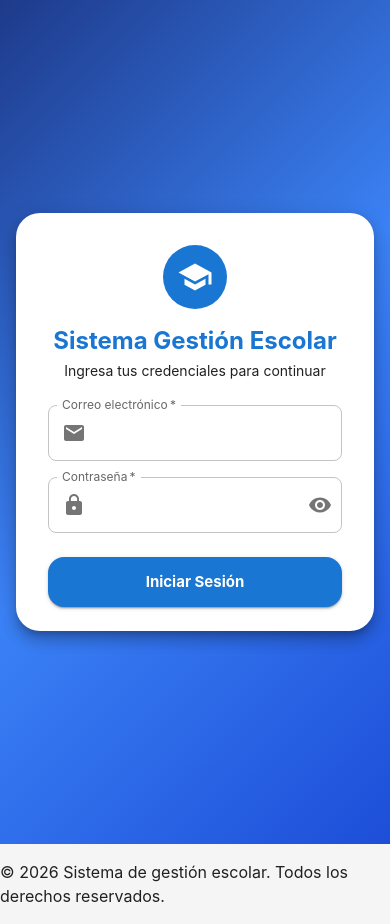
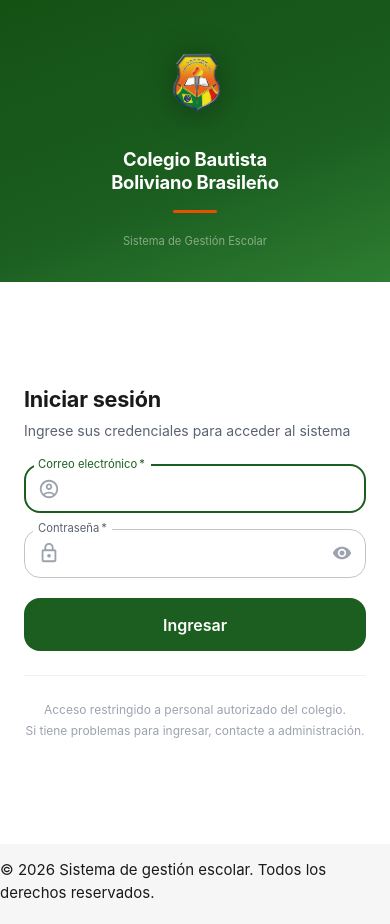
Before and after one commit to jonatan290903-sys/sistema-gestion-escolar, a React (Create React App) app: page /login in a window 390 px wide. Built offline with nearby package versions, Linux system fonts and the light colour scheme.

Commit message:
Rediseno institucional: escudo real, paleta CBB, mobile-first

```diff
--- a/src/App.tsx
+++ b/src/App.tsx
@@ -40,17 +40,94 @@ const AnioAcademicoPage = lazyRetry(() => import('./pages/AnioAcademicoPage'));
 
 const theme = createTheme({
   palette: {
-    primary: { main: '#1976d2' },
-    secondary: { main: '#9c27b0' },
-    background: { default: '#f5f5f5' },
+    primary: {
+      main: '#1B5E20',
+      light: '#388E3C',
+      dark: '#145214',
+      contrastText: '#FFFFFF',
+    },
+    secondary: {
+      main: '#E65100',
+      light: '#FF8A50',
+      dark: '#BF360C',
+      contrastText: '#FFFFFF',
+    },
+    info: {
+      main: '#1565C0',
+      contrastText: '#FFFFFF',
+    },
+    background: {
+      default: '#F5F6F5',
+      paper: '#FFFFFF',
+    },
+    text: {
+      primary: '#1A1A1A',
+      secondary: '#5A6370',
+    },
   },
   typography: {
     fontFamily: '"Inter", "Roboto", "Helvetica", "Arial", sans-serif',
+    h4: { fontWeight: 700, letterSpacing: '-0.02em' },
+    h5: { fontWeight: 700, letterSpacing: '-0.01em' },
+    h6: { fontWeight: 600, letterSpacing: '-0.01em' },
+    body1: { fontSize: '0.9375rem' },
+    body2: { fontSize: '0.875rem' },
+    caption: { fontSize: '0.75rem' },
   },
   shape: { borderRadius: 8 },
   components: {
-    MuiButton: { styleOverrides: { root: { textTransform: 'none', fontWeight: 600 } } },
-    MuiCard: { styleOverrides: { root: { backgroundImage: 'none' } } },
+    MuiButton: {
+      styleOverrides: {
+        root: {
+          textTransform: 'none',
+          fontWeight: 600,
+          boxShadow: 'none',
+          minHeight: 44,
+          '&:hover': { boxShadow: 'none' },
+        },
+      },
+    },
+    MuiCard: {
+      styleOverrides: {
+        root: {
+          backgroundImage: 'none',
+          boxShadow: '0 1px 3px rgba(0,0,0,0.07), 0 1px 2px rgba(0,0,0,0.05)',
+          border: '1px solid #E8EAE8',
+        },
+      },
+    },
+    MuiAppBar: {
+      styleOverrides: {
+        root: {
+          backgroundColor: '#1B5E20',
+          boxShadow: '0 1px 3px rgba(0,0,0,0.2)',
+        },
+      },
+    },
+    MuiTextField: {
+      styleOverrides: {
+        root: {
+          '& .MuiOutlinedInput-root': {
+            '&.Mui-focused fieldset': { borderColor: '#1B5E20' },
+            '& input': { fontSize: '1rem' },
+          },
+          '& label.Mui-focused': { color: '#1B5E20' },
+        },
+      },
+    },
+    MuiListItemButton: {
+      styleOverrides: {
+        root: { minHeight: 44 },
+      },
+    },
+    MuiChip: {
+      styleOverrides: { root: { fontWeight: 600 } },
+    },
+    MuiIconButton: {
+      styleOverrides: {
+        root: { minWidth: 44, minHeight: 44 },
+      },
+    },
   },
 });
 
--- a/src/components/Layout.tsx
+++ b/src/components/Layout.tsx
@@ -74,68 +74,160 @@ export default function Layout() {
     navigate('/login');
   };
 
+  const ROLE_LABELS: Record<string, string> = {
+    administrativo: 'Administrativo',
+    directivo: 'Directivo',
+    docente: 'Docente',
+    estudiante: 'Estudiante',
+    padre: 'Padre de familia',
+  };
+
   const drawerContent = (
     <Box sx={{ height: '100%', display: 'flex', flexDirection: 'column' }}>
-      <Box sx={{ p: 2, background: 'linear-gradient(135deg, #1976d2, #1565c0)', color: 'white' }}>
-        <Typography variant="h6" sx={{ fontWeight: 700 }}>SGE</Typography>
-        <Typography variant="caption">Sistema Gestión Escolar</Typography>
+
+      {/* ── Cabecera del sidebar ── */}
+      <Box
+        sx={{
+          background: 'linear-gradient(160deg, #145214 0%, #1B5E20 100%)',
+          color: 'white',
+          px: 2,
+          pt: 2.5,
+          pb: isAdmin && anioActivo ? 2 : 2.5,
+        }}
+      >
+        {/* Logo + nombre */}
+        <Box sx={{ display: 'flex', alignItems: 'center', gap: 1.5, mb: isAdmin && anioActivo ? 2 : 0 }}>
+          <Box
+            component="img"
+            src="/logo.png"
+            alt="Escudo"
+            sx={{
+              width: 44,
+              height: 44,
+              objectFit: 'contain',
+              flexShrink: 0,
+              filter: 'drop-shadow(0 2px 4px rgba(0,0,0,0.3))',
+            }}
+          />
+          <Box sx={{ overflow: 'hidden' }}>
+            <Typography sx={{ fontWeight: 700, fontSize: 13, lineHeight: 1.25, whiteSpace: 'nowrap' }}>
+              Col. Bautista B.B.
+            </Typography>
+            <Typography sx={{ fontSize: 10.5, opacity: 0.65, lineHeight: 1.3 }}>
+              Sistema de Gestión Escolar
+            </Typography>
+          </Box>
+        </Box>
+
+        {/* Selector de año escolar */}
         {isAdmin && anioActivo && (
-          <Box sx={{ mt: 1.5 }}>
-            <Typography variant="caption" sx={{ opacity: 0.8, display: 'block', mb: 0.5 }}>Año Escolar</Typography>
+          <Box sx={{ pt: 1.5, borderTop: '1px solid rgba(255,255,255,0.12)' }}>
+            <Typography sx={{
+              fontSize: 10, opacity: 0.55, mb: 0.75,
+              textTransform: 'uppercase', letterSpacing: '0.08em',
+            }}>
+              Año escolar
+            </Typography>
             <Box sx={{ display: 'flex', gap: 1, alignItems: 'center' }}>
               <Select
                 native size="small"
                 value={periodoVisor || anioActivo?.nombre || ''}
                 onChange={e => setPeriodoVisor(e.target.value === anioActivo?.nombre ? null : e.target.value)}
-                sx={{ bgcolor: 'rgba(255,255,255,0.15)', color: 'white', fontSize: 13,
-                  '& .MuiNativeSelect-select': { py: 0.5, color: 'white' },
+                sx={{
+                  flex: 1, bgcolor: 'rgba(255,255,255,0.1)', color: 'white', fontSize: 12,
+                  '& .MuiNativeSelect-select': { py: 0.6, color: 'white', pr: '24px !important' },
                   '& .MuiNativeSelect-icon': { color: 'white' },
-                  '& fieldset': { borderColor: 'rgba(255,255,255,0.3)' },
+                  '& fieldset': { borderColor: 'rgba(255,255,255,0.2)' },
                 }}
               >
-                {(anios || []).map(a => <option key={a.id} value={a.nombre} style={{ color: '#333' }}>{a.nombre}</option>)}
+                {(anios || []).map(a => (
+                  <option key={a.id} value={a.nombre} style={{ color: '#333' }}>{a.nombre}</option>
+                ))}
               </Select>
-              <Chip label={trimestreActual} size="small" sx={{ bgcolor: 'rgba(255,255,255,0.25)', color: 'white', fontWeight: 700, fontSize: 11 }} />
+              <Chip
+                label={trimestreActual}
+                size="small"
+                sx={{
+                  bgcolor: '#E65100', color: '#FFF',
+                  fontWeight: 700, fontSize: 10.5, height: 26,
+                  flexShrink: 0,
+                }}
+              />
             </Box>
           </Box>
         )}
       </Box>
-      <Divider />
-      <List sx={{ flexGrow: 1, pt: 1 }}>
-        {NAV_ITEMS.filter(item => !item.roles || item.roles.includes(user?.role as Role)).map(({ label, icon, path }) => {
+
+      {/* ── Navegación ── */}
+      <List sx={{ flexGrow: 1, py: 1.5, px: 1, overflowY: 'auto' }}>
+        {NAV_ITEMS
+          .filter(item => !item.roles || item.roles.includes(user?.role as Role))
+          .map(({ label, icon, path }) => {
             const active = location.pathname === path || (path !== '/' && location.pathname.startsWith(path));
             return (
-            <ListItem key={path} disablePadding>
+              <ListItem key={path} disablePadding sx={{ mb: 0.25 }}>
                 <ListItemButton
                   onClick={() => { navigate(path); if (isMobile) setMobileOpen(false); }}
                   selected={active}
                   sx={{
-                  mx: 1, borderRadius: 2, mb: 0.5,
-                  '&.Mui-selected': { bgcolor: 'primary.main', color: 'white', '& .MuiListItemIcon-root': { color: 'white' } },
+                    borderRadius: 2,
+                    py: 1,
+                    px: 1.5,
+                    '&.Mui-selected': {
+                      bgcolor: '#1B5E20',
+                      color: 'white',
+                      '& .MuiListItemIcon-root': { color: 'white' },
+                      '&:hover': { bgcolor: '#145214' },
+                    },
+                    '&:not(.Mui-selected):hover': { bgcolor: '#EEF3EE' },
                   }}
                 >
-                <ListItemIcon sx={{ minWidth: 40 }}>{icon}</ListItemIcon>
+                  <ListItemIcon sx={{ minWidth: 36, color: active ? 'inherit' : '#637063' }}>
+                    {icon}
+                  </ListItemIcon>
                   <ListItemText
                     primary={label}
-                  slotProps={{ primary: { style: { fontSize: 14 } } }}
+                    slotProps={{
+                      primary: {
+                        style: { fontSize: 13.5, fontWeight: active ? 600 : 400, lineHeight: 1.3 },
+                      },
+                    }}
                   />
                 </ListItemButton>
               </ListItem>
             );
           })}
       </List>
-      <Divider />
-      <Box sx={{ p: 2 }}>
-        <Box sx={{ display: 'flex', alignItems: 'center', gap: 1 }}>
-          <Avatar sx={{ width: 32, height: 32, bgcolor: 'primary.main', fontSize: 14 }}>
+
+      {/* ── Pie — usuario ── */}
+      <Box sx={{ p: 1.75, borderTop: '1px solid #E8EAE8' }}>
+        <Box sx={{ display: 'flex', alignItems: 'center', gap: 1.25 }}>
+          <Avatar
+            sx={{
+              width: 36, height: 36,
+              bgcolor: '#1B5E20',
+              fontSize: 13, fontWeight: 700,
+              flexShrink: 0,
+            }}
+          >
             {user?.first_name?.[0]}{user?.last_name?.[0]}
           </Avatar>
-          <Box sx={{ flex: 1, overflow: 'hidden' }}>
-            <Typography variant="body2" sx={{ fontWeight: 600 }} noWrap>{user?.first_name} {user?.last_name}</Typography>
-            <Typography variant="caption" color="text.secondary" noWrap>{user?.role}</Typography>
+          <Box sx={{ flex: 1, minWidth: 0 }}>
+            <Typography sx={{ fontWeight: 600, fontSize: 13, lineHeight: 1.3 }} noWrap>
+              {user?.first_name} {user?.last_name}
+            </Typography>
+            <Typography sx={{ fontSize: 11, color: '#637063', lineHeight: 1.3 }} noWrap>
+              {ROLE_LABELS[user?.role ?? ''] ?? user?.role}
+            </Typography>
           </Box>
-          <Tooltip title="Cerrar sesión">
-            <IconButton size="small" onClick={handleLogout}><LogoutIcon fontSize="small" /></IconButton>
+          <Tooltip title="Cerrar sesión" placement="top">
+            <IconButton
+              size="small"
+              onClick={handleLogout}
+              sx={{ color: '#9CA3AF', '&:hover': { color: '#1B5E20', bgcolor: '#EEF3EE' } }}
+            >
+              <LogoutIcon sx={{ fontSize: 20 }} />
+            </IconButton>
           </Tooltip>
         </Box>
       </Box>
@@ -144,12 +236,12 @@ export default function Layout() {
 
   return (
     <Box sx={{ display: 'flex', minHeight: '100vh' }}>
-      <AppBar position="fixed" sx={{ zIndex: theme.zIndex.drawer + 1, display: { md: 'none' } }}>
+      <AppBar position="fixed" sx={{ zIndex: theme.zIndex.drawer + 1, display: { md: 'none' }, bgcolor: '#1B5E20' }}>
         <Toolbar>
           <IconButton color="inherit" onClick={() => setMobileOpen(!mobileOpen)} sx={{ mr: 2 }}>
             <MenuIcon />
           </IconButton>
-          <Typography variant="h6" sx={{ fontWeight: 700 }}>SGE</Typography>
+          <Typography variant="h6" sx={{ fontWeight: 700, fontSize: 15 }}>Col. Bautista B.B.</Typography>
           <Box sx={{ flex: 1 }} />
           <IconButton
             color="inherit"
@@ -193,7 +285,7 @@ export default function Layout() {
         {drawerContent}
       </Drawer>
 
-      <Box component="main" sx={{ flexGrow: 1, p: 3, mt: { xs: 8, md: 0 }, bgcolor: '#f5f5f5', minHeight: '100vh' }}>
+      <Box component="main" sx={{ flexGrow: 1, p: 3, mt: { xs: 8, md: 0 }, bgcolor: '#F4F6F4', minHeight: '100vh' }}>
         <Outlet />
       </Box>
     </Box>
--- a/src/pages/LoginPage.tsx
+++ b/src/pages/LoginPage.tsx
@@ -1,14 +1,13 @@
 import React, { useState } from 'react';
 import { useNavigate } from 'react-router-dom';
 import {
-  Box, Card, CardContent, TextField, Button, Typography,
+  Box, TextField, Button, Typography,
   Alert, InputAdornment, IconButton, CircularProgress,
 } from '@mui/material';
-import EmailIcon from '@mui/icons-material/Email';
-import LockIcon from '@mui/icons-material/Lock';
+import LockOutlinedIcon from '@mui/icons-material/LockOutlined';
+import AccountCircleOutlinedIcon from '@mui/icons-material/AccountCircleOutlined';
 import VisibilityIcon from '@mui/icons-material/Visibility';
 import VisibilityOffIcon from '@mui/icons-material/VisibilityOff';
-import SchoolIcon from '@mui/icons-material/School';
 import { useAuth } from '../contexts/AuthContext';
 
 export default function LoginPage() {
@@ -28,7 +27,10 @@ export default function LoginPage() {
       await login(email, password);
       navigate('/');
     } catch (err: any) {
-      const msg = err.response?.data?.non_field_errors?.[0] || 'Credenciales inválidas.';
+      const msg =
+        err.response?.data?.non_field_errors?.[0] ||
+        err.response?.data?.detail ||
+        'Credenciales inválidas. Verifique sus datos.';
       setError(msg);
     } finally {
       setLoading(false);
@@ -36,35 +38,146 @@ export default function LoginPage() {
   };
 
   return (
+    <Box sx={{ display: 'flex', minHeight: '100vh', flexDirection: { xs: 'column', md: 'row' } }}>
+
+      {/* ── Panel de identidad institucional ── */}
       <Box
         sx={{
-        minHeight: '100vh',
           display: 'flex',
+          flexDirection: 'column',
           alignItems: 'center',
           justifyContent: 'center',
-        background: 'linear-gradient(135deg, #1e3a8a 0%, #3b82f6 50%, #1d4ed8 100%)',
-        p: 2,
+          background: 'linear-gradient(160deg, #145214 0%, #1B5E20 60%, #2E7D32 100%)',
+          // Mobile: franja superior compacta
+          py: { xs: 4, md: 0 },
+          px: { xs: 3, md: 6 },
+          minHeight: { xs: 'auto', md: '100vh' },
+          width: { xs: '100%', md: '42%' },
+          position: 'relative',
+          overflow: 'hidden',
         }}
       >
-      <Card sx={{ maxWidth: 420, width: '100%', borderRadius: 3, boxShadow: 10 }}>
-        <CardContent sx={{ p: 4 }}>
-          <Box sx={{ display: 'flex', flexDirection: 'column', alignItems: 'center', mb: 3 }}>
+        {/* Círculos decorativos de fondo */}
+        <Box sx={{
+          display: { xs: 'none', md: 'block' },
+          position: 'absolute', bottom: -100, right: -100,
+          width: 340, height: 340, borderRadius: '50%',
+          border: '1px solid rgba(230,81,0,0.2)',
+          pointerEvents: 'none',
+        }} />
+        <Box sx={{
+          display: { xs: 'none', md: 'block' },
+          position: 'absolute', top: -60, left: -80,
+          width: 240, height: 240, borderRadius: '50%',
+          border: '1px solid rgba(255,255,255,0.07)',
+          pointerEvents: 'none',
+        }} />
+
+        {/* Logo escudo */}
+        <Box
+          component="img"
+          src="/logo.png"
+          alt="Escudo Colegio Bautista Boliviano Brasileño"
+          sx={{
+            width: { xs: 100, sm: 120, md: 150 },
+            height: { xs: 100, sm: 120, md: 150 },
+            objectFit: 'contain',
+            filter: 'drop-shadow(0 4px 16px rgba(0,0,0,0.35))',
+            mb: { xs: 2, md: 3 },
+          }}
+        />
+
+        {/* Nombre del colegio */}
+        <Typography
+          sx={{
+            color: '#FFFFFF',
+            fontWeight: 700,
+            textAlign: 'center',
+            fontSize: { xs: '1.15rem', sm: '1.3rem', md: '1.45rem' },
+            lineHeight: 1.25,
+            letterSpacing: '-0.01em',
+            mb: 0.5,
+          }}
+        >
+          Colegio Bautista<br />Boliviano Brasileño
+        </Typography>
+
+        {/* Separador naranja */}
+        <Box sx={{
+          width: 44, height: 3,
+          bgcolor: '#E65100',
+          borderRadius: 2,
+          my: { xs: 1.5, md: 2.5 },
+        }} />
+
+        {/* Lema */}
+        <Typography
+          sx={{
+            color: 'rgba(255,255,255,0.8)',
+            textAlign: 'center',
+            fontSize: { xs: '0.75rem', md: '0.825rem' },
+            fontStyle: 'italic',
+            maxWidth: 260,
+            lineHeight: 1.5,
+            display: { xs: 'none', sm: 'block' },
+          }}
+        >
+          "El principio de la sabiduría es el temor de Dios"
+        </Typography>
+
+        <Typography
+          sx={{
+            color: 'rgba(255,255,255,0.45)',
+            fontSize: { xs: '0.7rem', md: '0.75rem' },
+            mt: { xs: 1, md: 1.5 },
+          }}
+        >
+          Sistema de Gestión Escolar
+        </Typography>
+      </Box>
+
+      {/* ── Panel de formulario ── */}
       <Box
         sx={{
-                width: 64, height: 64, borderRadius: '50%',
-                bgcolor: 'primary.main', display: 'flex', alignItems: 'center',
-                justifyContent: 'center', mb: 2,
+          flex: 1,
+          display: 'flex',
+          flexDirection: 'column',
+          alignItems: 'center',
+          justifyContent: 'center',
+          bgcolor: '#FFFFFF',
+          px: { xs: 3, sm: 5, md: 7 },
+          py: { xs: 4, md: 6 },
         }}
       >
-              <SchoolIcon sx={{ color: 'white', fontSize: 36 }} />
-            </Box>
-            <Typography variant="h5" sx={{ fontWeight: 700 }} color="primary">Sistema Gestión Escolar</Typography>
-            <Typography variant="body2" color="text.secondary" sx={{ mt: 0.5 }}>Ingresa tus credenciales para continuar</Typography>
-          </Box>
+        <Box sx={{ width: '100%', maxWidth: 420 }}>
 
-          {error && <Alert severity="error" sx={{ mb: 2 }}>{error}</Alert>}
+          <Typography
+            variant="h5"
+            sx={{ color: '#1A1A1A', mb: 0.75, fontSize: { xs: '1.35rem', md: '1.5rem' } }}
+          >
+            Iniciar sesión
+          </Typography>
+          <Typography
+            variant="body2"
+            sx={{ color: '#5A6370', mb: { xs: 3, md: 4 }, lineHeight: 1.5 }}
+          >
+            Ingrese sus credenciales para acceder al sistema
+          </Typography>
 
-          <Box component="form" onSubmit={handleSubmit} sx={{ display: 'flex', flexDirection: 'column', gap: 2 }}>
+          {error && (
+            <Alert
+              severity="error"
+              sx={{ mb: 3, borderRadius: 2, fontSize: '0.875rem' }}
+            >
+              {error}
+            </Alert>
+          )}
+
+          <Box
+            component="form"
+            onSubmit={handleSubmit}
+            sx={{ display: 'flex', flexDirection: 'column', gap: { xs: 2, md: 2.5 } }}
+          >
             <TextField
               label="Correo electrónico"
               type="email"
@@ -72,12 +185,23 @@ export default function LoginPage() {
               onChange={(e) => setEmail(e.target.value)}
               required
               fullWidth
+              autoComplete="username"
+              autoFocus
               slotProps={{
                 input: {
-                  startAdornment: <InputAdornment position="start"><EmailIcon color="action" /></InputAdornment>,
+                  startAdornment: (
+                    <InputAdornment position="start">
+                      <AccountCircleOutlinedIcon sx={{ color: '#9CA3AF', fontSize: 22 }} />
+                    </InputAdornment>
+                  ),
                 },
               }}
+              sx={{
+                '& .MuiOutlinedInput-root': { borderRadius: 2 },
+                '& .MuiInputBase-input': { py: { xs: 1.6, md: 1.4 } },
+              }}
             />
+
             <TextField
               label="Contraseña"
               type={showPass ? 'text' : 'password'}
@@ -85,32 +209,74 @@ export default function LoginPage() {
               onChange={(e) => setPassword(e.target.value)}
               required
               fullWidth
+              autoComplete="current-password"
               slotProps={{
                 input: {
-                  startAdornment: <InputAdornment position="start"><LockIcon color="action" /></InputAdornment>,
+                  startAdornment: (
+                    <InputAdornment position="start">
+                      <LockOutlinedIcon sx={{ color: '#9CA3AF', fontSize: 22 }} />
+                    </InputAdornment>
+                  ),
                   endAdornment: (
                     <InputAdornment position="end">
-                      <IconButton onClick={() => setShowPass(!showPass)} edge="end">
-                        {showPass ? <VisibilityOffIcon /> : <VisibilityIcon />}
+                      <IconButton
+                        onClick={() => setShowPass(!showPass)}
+                        edge="end"
+                        size="medium"
+                        aria-label={showPass ? 'Ocultar contraseña' : 'Mostrar contraseña'}
+                      >
+                        {showPass
+                          ? <VisibilityOffIcon sx={{ fontSize: 20, color: '#9CA3AF' }} />
+                          : <VisibilityIcon sx={{ fontSize: 20, color: '#9CA3AF' }} />}
                       </IconButton>
                     </InputAdornment>
                   ),
                 },
               }}
+              sx={{
+                '& .MuiOutlinedInput-root': { borderRadius: 2 },
+                '& .MuiInputBase-input': { py: { xs: 1.6, md: 1.4 } },
+              }}
             />
+
             <Button
               type="submit"
               variant="contained"
               fullWidth
               size="large"
               disabled={loading}
-              sx={{ mt: 1, py: 1.5, borderRadius: 2, fontWeight: 700 }}
+              sx={{
+                mt: 0.5,
+                py: { xs: 1.6, md: 1.5 },
+                borderRadius: 2,
+                fontSize: { xs: '1rem', md: '0.9375rem' },
+                fontWeight: 600,
+                bgcolor: '#1B5E20',
+                '&:hover': { bgcolor: '#145214' },
+                '&.Mui-disabled': { bgcolor: '#A5D6A7', color: '#FFFFFF' },
+              }}
             >
-              {loading ? <CircularProgress size={24} color="inherit" /> : 'Iniciar Sesión'}
+              {loading ? <CircularProgress size={22} color="inherit" /> : 'Ingresar'}
             </Button>
           </Box>
-        </CardContent>
-      </Card>
+
+          <Box
+            sx={{
+              mt: { xs: 3, md: 4 },
+              pt: { xs: 3, md: 4 },
+              borderTop: '1px solid #F0F0F0',
+            }}
+          >
+            <Typography
+              variant="caption"
+              sx={{ color: '#9CA3AF', display: 'block', textAlign: 'center', lineHeight: 1.7 }}
+            >
+              Acceso restringido a personal autorizado del colegio.<br />
+              Si tiene problemas para ingresar, contacte a administración.
+            </Typography>
+          </Box>
+        </Box>
+      </Box>
     </Box>
   );
 }
```
Also changed, not shown: public/logo.png (added). Lines whose indentation alone changed are shown as unchanged.
